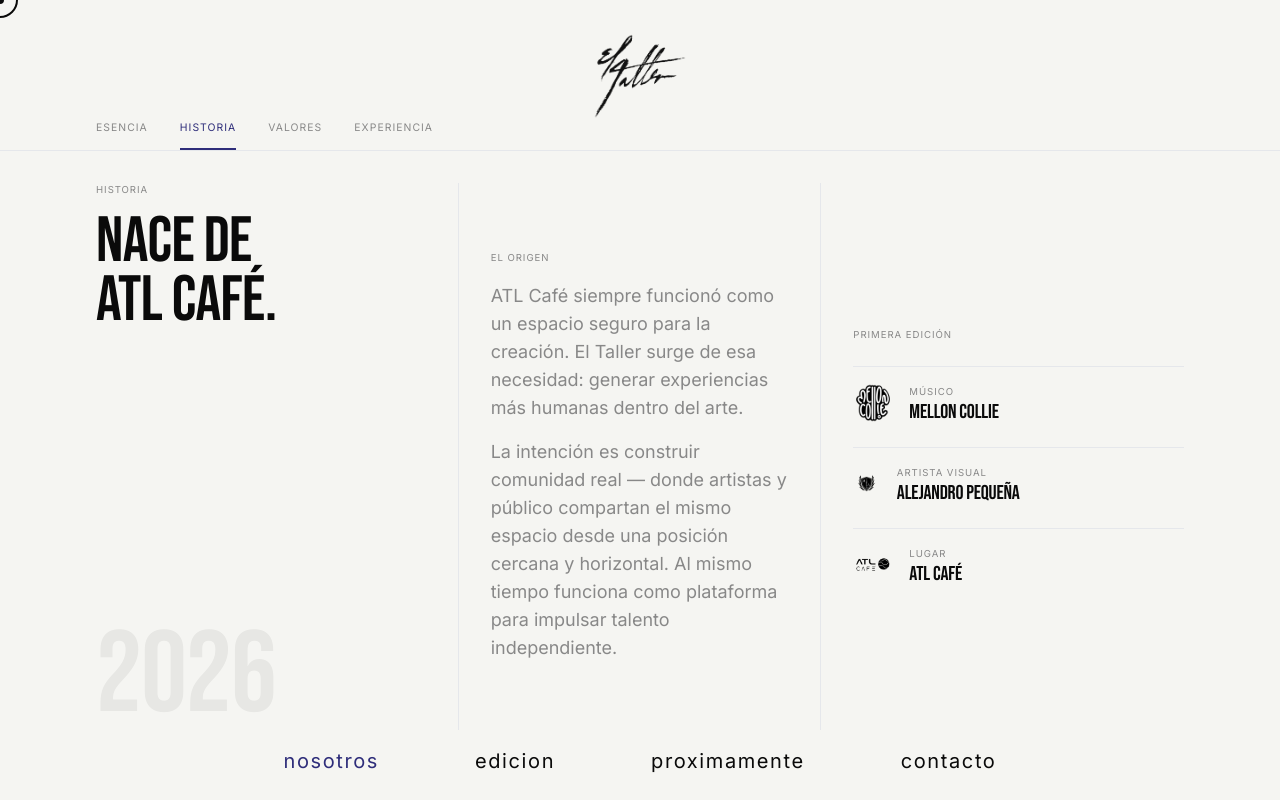
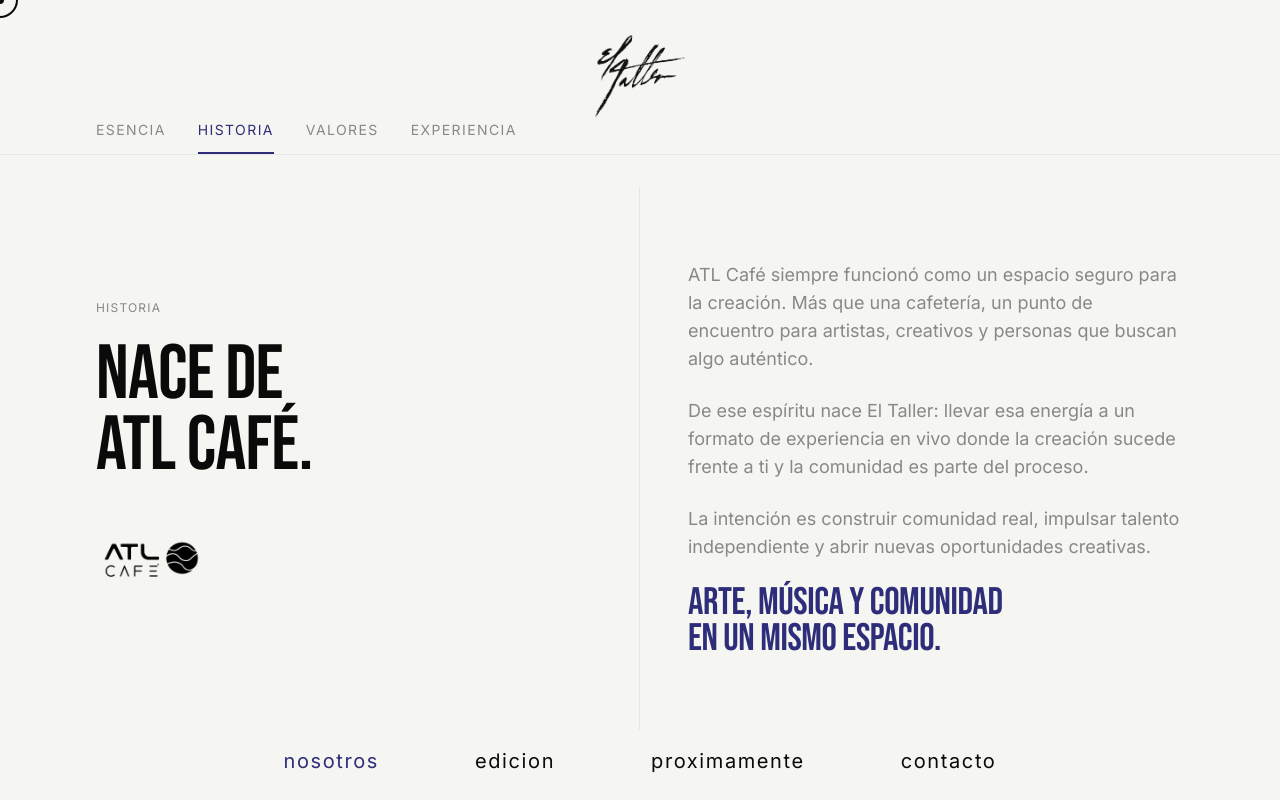
Before and after one commit to DiegoRojas8509/El-taller, a Next.js app: page /nosotros in a window 1280 px wide. Both pictures are taken after a click on the button "HISTORIA". Built offline with nearby package versions, Linux system fonts and the light colour scheme.

Commit message:
Ultimo commit

```diff
--- a/src/app/nosotros/ValoresCrucigrama.tsx
+++ b/src/app/nosotros/ValoresCrucigrama.tsx
@@ -1,15 +1,16 @@
 'use client'
 
 // ── Crucigrama: 3 palabras con intersecciones válidas ─────────────
-// CONEXION(V) cruza COMUNIDAD(H) en N y CREATIVIDAD(H) en I
+// CONEXION(V) col 5. COMUNIDAD(H) arranca en la C de CONEXION (row 0, col 5).
+// CREATIVIDAD(H) cruza CONEXION en I (row 5, col 5).
 
 const ROWS = 8
-const COLS = 11
+const COLS = 14
 
 const crossword = [
-  { word: 'CONEXION',    h: false, row: 0, col: 5 },   // vertical
-  { word: 'COMUNIDAD',   h: true,  row: 2, col: 1 },   // COMUNIDAD[4]=N = CONEXION[2]=N en (2,5) ✓
-  { word: 'CREATIVIDAD', h: true,  row: 5, col: 0 },   // CREATIVIDAD[5]=I = CONEXION[5]=I en (5,5) ✓
+  { word: 'CONEXION',    h: false, row: 0, col: 5 },   // vertical,  C en (0,5)
+  { word: 'COMUNIDAD',   h: true,  row: 0, col: 5 },   // horizontal, C[0] = CONEXION[0] en (0,5) ✓
+  { word: 'CREATIVIDAD', h: true,  row: 5, col: 0 },   // horizontal, I[5] = CONEXION[5] en (5,5) ✓
 ]
 
 type Cell = { char: string; isVertical: boolean } | null
@@ -48,7 +49,7 @@
                   <span
                     className="font-display leading-none select-none"
                     style={{
-                      fontSize: 'clamp(1rem, 4.5vw, 4rem)',
+                      fontSize: 'clamp(0.75rem, 3.5vw, 3.5rem)',
                       color: cell.isVertical ? 'var(--color-accent)' : 'var(--color-fg)',
                     }}
                   >
--- a/src/app/nosotros/page.tsx
+++ b/src/app/nosotros/page.tsx
@@ -35,7 +35,7 @@
           <button
             key={t}
             onClick={() => setActive(t)}
-            className={`font-body text-[0.65rem] tracking-widest uppercase pb-3 border-b-2 transition-all duration-200 ${
+            className={`font-body text-xs md:text-sm tracking-widest uppercase pb-3 border-b-2 transition-all duration-200 ${
               active === t ? 'border-accent text-accent' : 'border-transparent text-muted hover:text-fg'
             }`}
           >
@@ -45,7 +45,7 @@
       </nav>
 
       {/* Contenido — ocupa el espacio restante */}
-      <section className="flex-1 min-h-0 overflow-hidden px-6 md:px-16 lg:px-24 pt-8 pb-4 flex flex-col">
+      <section className="flex-1 min-h-0 overflow-y-auto md:overflow-hidden px-6 md:px-16 lg:px-24 pt-8 pb-4 flex flex-col">
 
         {/* ── ESENCIA ─────────────────────────────────────────────── */}
         {active === 'esencia' && (
@@ -109,84 +109,42 @@
 
         {/* ── HISTORIA ────────────────────────────────────────────── */}
         {active === 'historia' && (
-          <div className="flex-1 grid md:grid-cols-3 gap-0 min-h-0">
+          <div className="flex-1 flex flex-col md:grid md:grid-cols-[1fr_1fr] gap-10 md:gap-0 min-h-0 md:items-center">
 
-            <div className="flex flex-col justify-between pr-8 border-r border-fg/10 min-h-0">
-              <div>
-                <p className="font-body text-[0.6rem] tracking-widest uppercase text-muted mb-4">historia</p>
-                <h2
-                  className="font-display leading-none text-fg"
-                  style={{ fontSize: 'clamp(2.5rem, 5vw, 6rem)' }}
-                >
-                  Nace de<br />ATL Café.
-                </h2>
-              </div>
-              <span
-                className="font-display leading-none select-none"
-                style={{ fontSize: 'clamp(5rem, 9vw, 10rem)', color: 'rgba(10,10,10,0.06)' }}
-              >
-                2026
-              </span>
+            {/* Izquierda — Título + logo */}
+            <div className="flex flex-col gap-6 md:pr-12 md:border-r border-fg/10 md:justify-center md:h-full">
+              <p className="font-body text-xs tracking-widest uppercase text-muted">historia</p>
+              <h2 className="font-display leading-none text-fg" style={{ fontSize: 'clamp(3rem, 6vw, 7rem)' }}>
+                Nace de<br />ATL Café.
+              </h2>
+              <Image
+                src="/atl%20negro.png"
+                alt="ATL Café"
+                width={300} height={150}
+                className="h-28 w-auto object-contain object-left"
+              />
             </div>
 
-            <div className="flex flex-col justify-center px-8 border-r border-fg/10 gap-4 min-h-0">
-              <p className="font-body text-[0.6rem] tracking-widest uppercase text-muted">el origen</p>
+            {/* Derecha — texto */}
+            <div className="flex flex-col gap-6 md:pl-12 md:justify-center md:h-full">
               <p className="font-body text-base md:text-lg text-muted leading-relaxed">
                 ATL Café siempre funcionó como un espacio seguro para la creación.
-                El Taller surge de esa necesidad: generar experiencias más humanas dentro del arte.
+                Más que una cafetería, un punto de encuentro para artistas, creativos
+                y personas que buscan algo auténtico.
               </p>
               <p className="font-body text-base md:text-lg text-muted leading-relaxed">
-                La intención es construir comunidad real — donde artistas y público
-                compartan el mismo espacio desde una posición cercana y horizontal.
-                Al mismo tiempo funciona como plataforma para impulsar talento independiente.
+                De ese espíritu nace El Taller: llevar esa energía a un formato de experiencia
+                en vivo donde la creación sucede frente a ti y la comunidad es parte del proceso.
+              </p>
+              <p className="font-body text-base md:text-lg text-muted leading-relaxed">
+                La intención es construir comunidad real, impulsar talento independiente
+                y abrir nuevas oportunidades creativas.
+              </p>
+              <p className="font-display leading-none" style={{ fontSize: 'clamp(1.6rem, 3vw, 3rem)', color: 'var(--color-accent)' }}>
+                Arte, música y comunidad<br />en un mismo espacio.
               </p>
             </div>
 
-            <div className="flex flex-col justify-center pl-8 gap-6 min-h-0">
-              <p className="font-body text-[0.6rem] tracking-widest uppercase text-muted">primera edición</p>
-
-              {/* Mellon Collie */}
-              <div className="flex items-center gap-4 border-t border-fg/10 pt-4">
-                <Image
-                  src="/mellon%20borde%20negro.png"
-                  alt="Mellon Collie"
-                  width={120} height={60}
-                  className="h-10 w-auto object-contain shrink-0"
-                />
-                <div>
-                  <p className="font-body text-[0.6rem] tracking-widest uppercase text-muted mb-1">músico</p>
-                  <p className="font-display text-xl text-fg leading-none">Mellon Collie</p>
-                </div>
-              </div>
-
-              {/* Alejandro Pequeña */}
-              <div className="flex items-center gap-4 border-t border-fg/10 pt-4">
-                <Image
-                  src="/alejandro%20negro%20letras%20blancas.png"
-                  alt="Alejandro Pequeña"
-                  width={120} height={60}
-                  className="h-10 w-auto object-contain shrink-0"
-                />
-                <div>
-                  <p className="font-body text-[0.6rem] tracking-widest uppercase text-muted mb-1">artista visual</p>
-                  <p className="font-display text-xl text-fg leading-none">Alejandro Pequeña</p>
-                </div>
-              </div>
-
-              {/* ATL Café */}
-              <div className="flex items-center gap-4 border-t border-fg/10 pt-4">
-                <Image
-                  src="/atl%20negro.png"
-                  alt="ATL Café"
-                  width={120} height={60}
-                  className="h-10 w-auto object-contain shrink-0"
-                />
-                <div>
-                  <p className="font-body text-[0.6rem] tracking-widest uppercase text-muted mb-1">lugar</p>
-                  <p className="font-display text-xl text-fg leading-none">ATL Café</p>
-                </div>
-              </div>
-            </div>
           </div>
         )}
 
```
